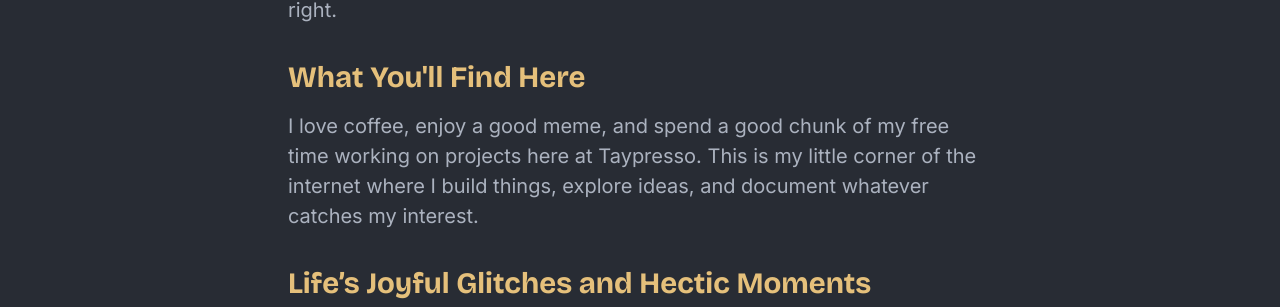
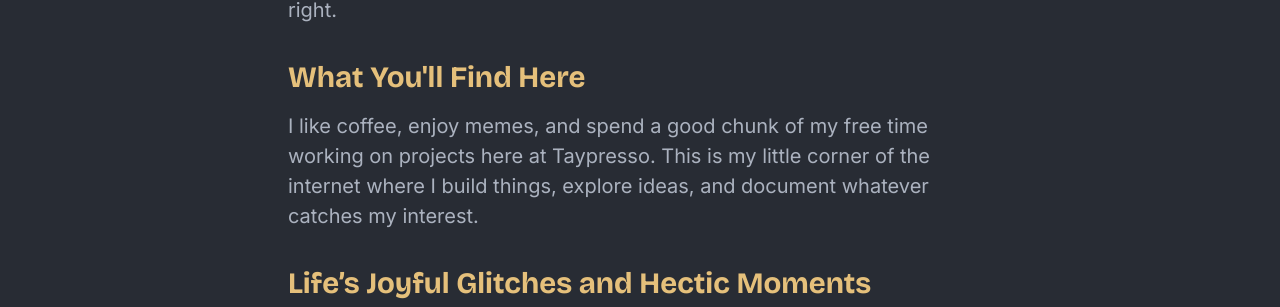
Before and after one commit to taypresso/taypresso.github.io, a Jekyll site: the page built from about.html, in a window 1280 px wide. Shown: the part 947-1254 px from the top of the page. Built offline with Jekyll 4.4.1, drawn with Linux system fonts in a browser that asks for light colours.

Commit message:
Update about.html
docs: update info about me

```diff
--- a/about.html
+++ b/about.html
@@ -49,7 +49,7 @@
         <!-- What You'll Find Here -->
         <h2 class="h3 fw-bold mb-3" style="color: #e5c07b; margin-top: 2rem;">What You'll Find Here</h2>
         <p class="mb-4">
-          I love coffee, enjoy a good meme, and spend a good chunk of my free time working on projects here at Taypresso. This is my little corner of the internet where I build things, explore ideas, and document whatever catches my interest.
+          I like coffee, enjoy memes, and spend a good chunk of my free time working on projects here at Taypresso. This is my little corner of the internet where I build things, explore ideas, and document whatever catches my interest.
         </p>
 
         <!-- Life's Joyful Glitches -->
```
